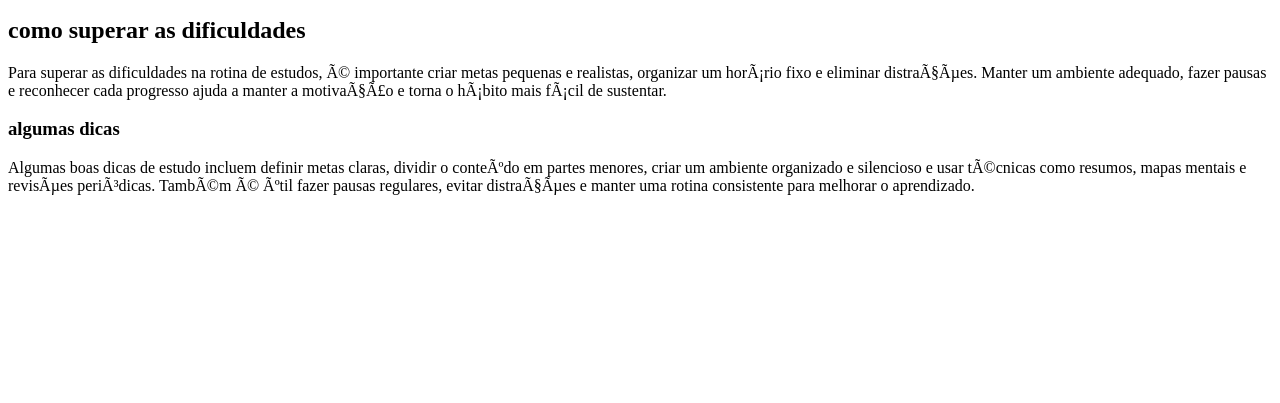
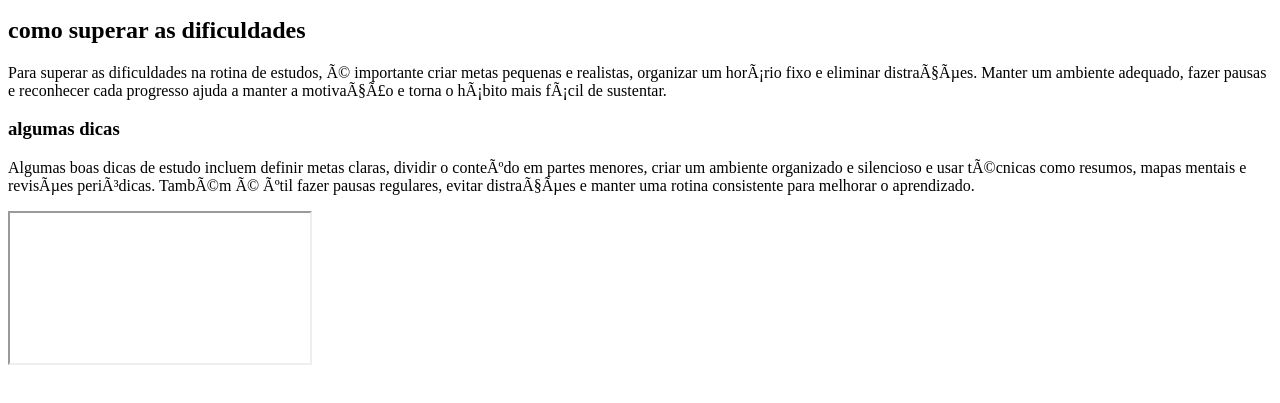
Before and after one commit to avidaetriste/Se_liga, a plain HTML site: page index.html in a window 1280 px wide. Shown: the part 101-504 px from the top of the page. Drawn offline with Linux system fonts and the light colour scheme.

Commit message:
Fix HTML structure and update video tag

```diff
--- a/index.html
+++ b/index.html
@@ -15,6 +15,7 @@
 </h3>
 <p>Algumas boas dicas de estudo incluem definir metas claras, dividir o conteúdo em partes menores, criar um ambiente organizado e silencioso e usar técnicas como resumos, mapas mentais e revisões periódicas. Também é útil fazer pausas regulares, evitar distrações e manter uma rotina consistente para melhorar o aprendizado.
 </p>
-<video><iframe width="560" height="315" src="https://www.youtube.com/embed/AjU0UmGHm2Q?si=XO0w4InjlF8OchRS" title="YouTube video player" frameborder="0" allow="accelerometer; autoplay; clipboard-write; encrypted-media; gyroscope; picture-in-picture; web-share" referrerpolicy="strict-origin-when-cross-origin" allowfullscreen></iframe></video>
+<iframe> width="560" height="315" src="https://www.youtube.com/embed/AjU0UmGHm2Q?si=XO0w4InjlF8OchRS" title="YouTube video player" frameborder="0" allow="accelerometer; autoplay; clipboard-write; encrypted-media; gyroscope; picture-in-picture; web-share" referrerpolicy="strict-origin-when-cross-origin" allowfullscreen></iframe>
     </body>
+
 </html>
```
